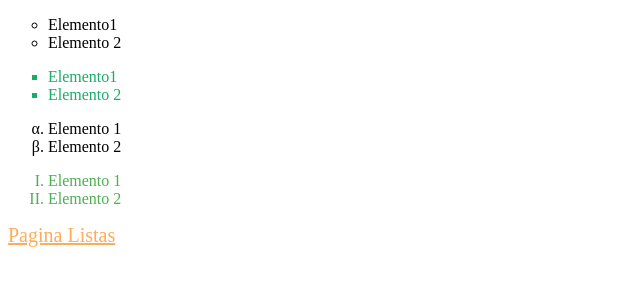
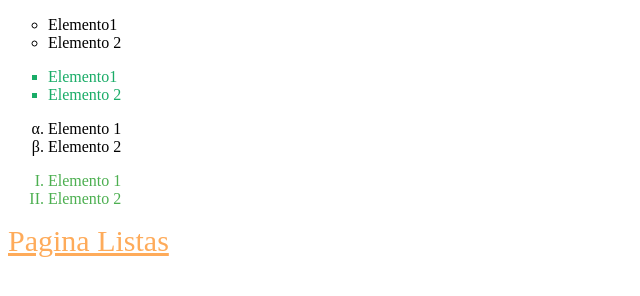
Before and after one commit to UCC-LabCompu2/primer-html-gastonfp, a plain HTML site: page LISTAS CON ESTILO.html in a window 1280 px wide. In both pictures the pointer is over the link "Pagina Listas". Shown: the whole page, without its empty margins (0-640 px from the left). Drawn offline with Linux system fonts and the light colour scheme.

Commit message:
cambio estado link

```diff
--- a/LISTAS CON ESTILO.html
+++ b/LISTAS CON ESTILO.html
@@ -20,6 +20,12 @@
            }
         a:link, a:visited{
             color: #feab5a; font-size: 20px;font-family: "Adobe Ming Std L";
+        }
+        a:hover{
+            font-size: 30px;
+        }
+        a:active{
+            color: chartreuse;
         }
     </style>
 </head>
```
